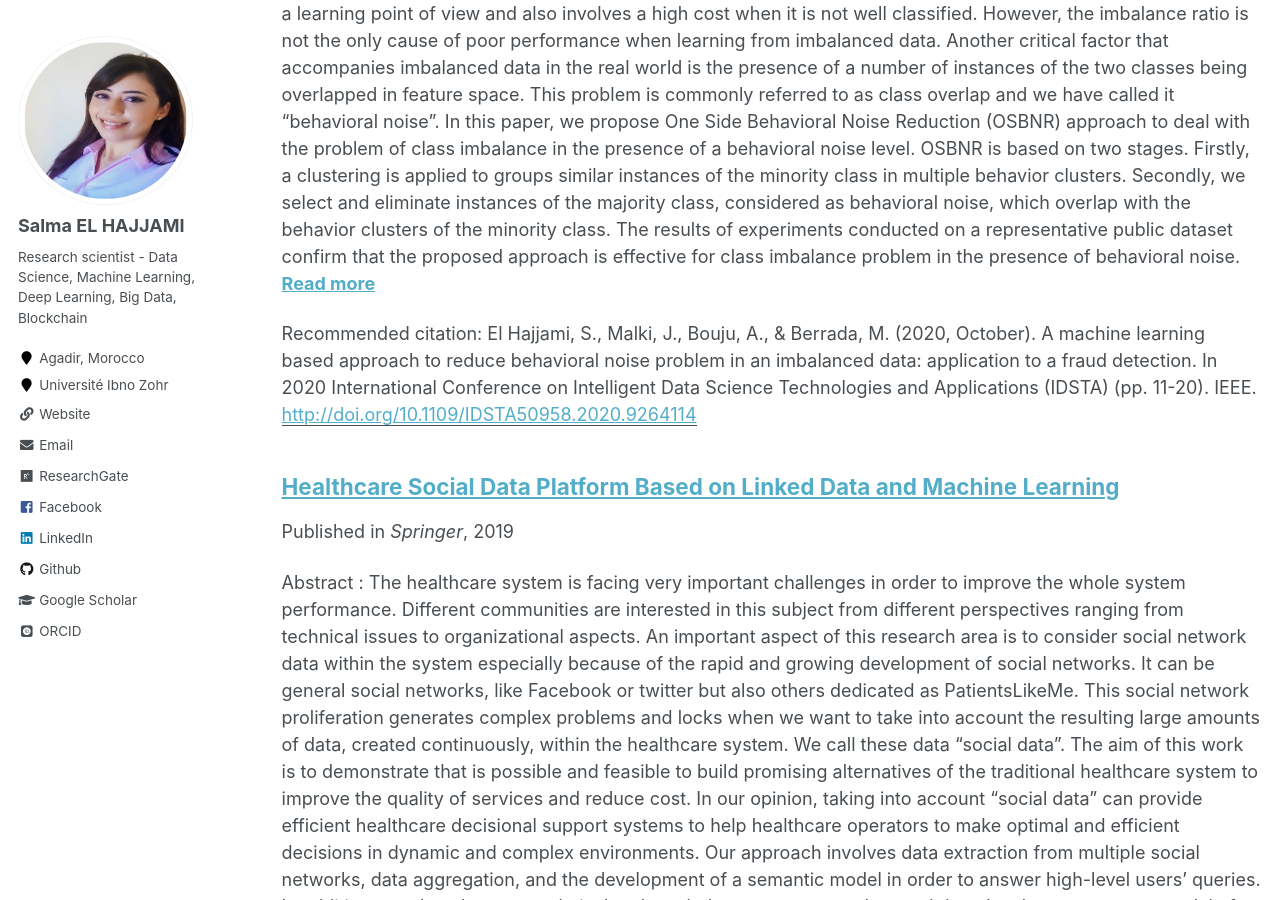
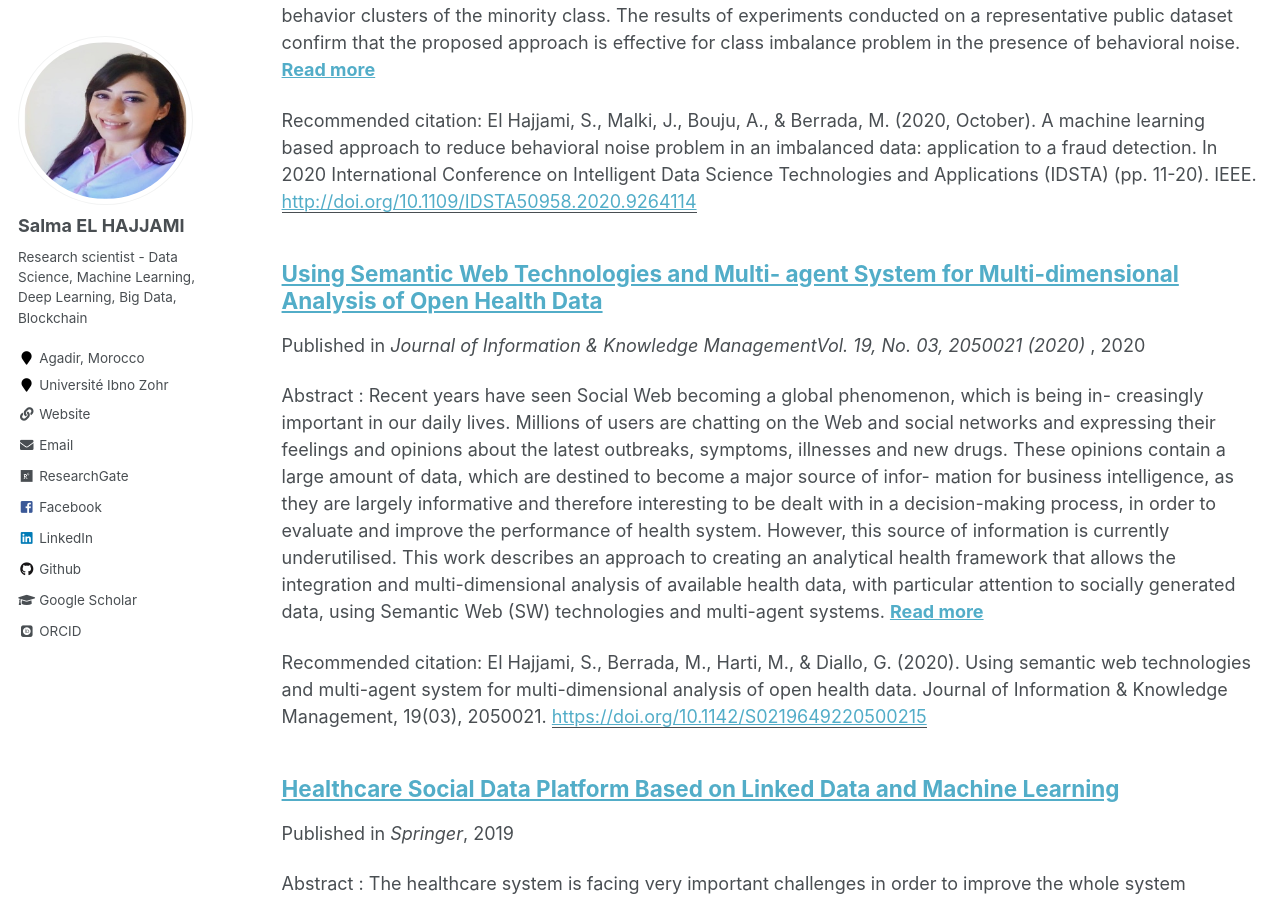
Before and after one commit to salmaelhajjami/salmaelhajjami.github.io, a Jekyll site: the page built from _pages/publications.md, in a window 1280 px wide and 900 px high, scrolled down 2202 px. Built offline with Jekyll 4.4.1, drawn with Linux system fonts in a browser that asks for light colours; some web fonts are replaced; some of the changed text lies outside the part shown.

Commit message:
Update 2020-Journal01.md

```diff
--- a/_publications/2020-Journal01.md
+++ b/_publications/2020-Journal01.md
@@ -2,8 +2,13 @@
 title: "Using Semantic Web Technologies and Multi- agent System for Multi-dimensional Analysis of Open Health Data"
 collection: publications
 permalink: /publication/2020-Journal01
-
-Abstract. Recent years have seen Social Web becoming a global phenomenon, which is being in- creasingly important in our daily lives. Millions of users are chatting on the Web and social networks and expressing their feelings and opinions about the latest outbreaks, symptoms, illnesses and new drugs. These opinions contain a large amount of data, which are destined to become a major source of infor- mation for business intelligence, as they are largely informative and therefore interesting to be dealt with in a decision-making process, in order to evaluate and improve the performance of health system. However, this source of information is currently underutilised. This work describes an approach to creating an analytical health framework that allows the integration and multi-dimensional analysis of available health data, with particular attention to socially generated data, using Semantic Web (SW) technologies and multi-agent systems.
+excerpt: "Abstract : Recent years have seen Social Web becoming a global phenomenon, which is being in- creasingly important in our daily lives. Millions of users are chatting on the Web and social networks and expressing their feelings and opinions about the latest outbreaks, symptoms, illnesses and new drugs. These opinions contain a large amount of data, which are destined to become a major source of infor- mation for business intelligence, as they are largely informative and therefore interesting to be dealt with in a decision-making process, in order to evaluate and improve the performance of health system. However, this source of information is currently underutilised. This work describes an approach to creating an analytical health framework that allows the integration and multi-dimensional analysis of available health data, with particular attention to socially generated data, using Semantic Web (SW) technologies and multi-agent systems."
+date: 2020-07-23
+venue: ' Journal of Information & Knowledge ManagementVol. 19, No. 03, 2050021 (2020) '
+paperurl: 'https://doi.org/10.1142/S0219649220500215'
+citation: 'El Hajjami, S., Berrada, M., Harti, M., & Diallo, G. (2020). Using semantic web technologies and multi-agent system for multi-dimensional analysis of open health data. Journal of Information & Knowledge Management, 19(03), 2050021.'
+---
+Abstract : Recent years have seen Social Web becoming a global phenomenon, which is being in- creasingly important in our daily lives. Millions of users are chatting on the Web and social networks and expressing their feelings and opinions about the latest outbreaks, symptoms, illnesses and new drugs. These opinions contain a large amount of data, which are destined to become a major source of infor- mation for business intelligence, as they are largely informative and therefore interesting to be dealt with in a decision-making process, in order to evaluate and improve the performance of health system. However, this source of information is currently underutilised. This work describes an approach to creating an analytical health framework that allows the integration and multi-dimensional analysis of available health data, with particular attention to socially generated data, using Semantic Web (SW) technologies and multi-agent systems.
 
 Keywords: Social Web; business intelligence; multi-dimensional analysis; Semantic Web; multi-agent system.
 
```
